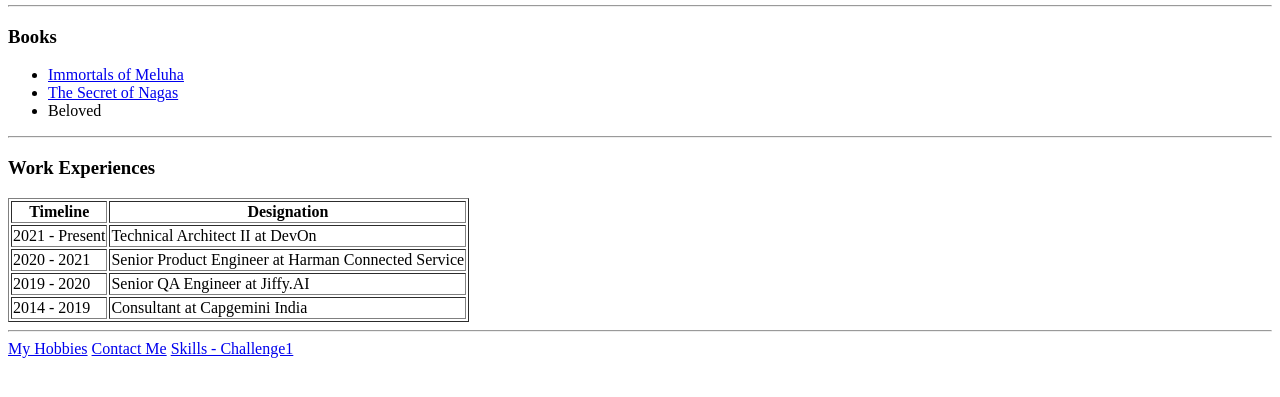
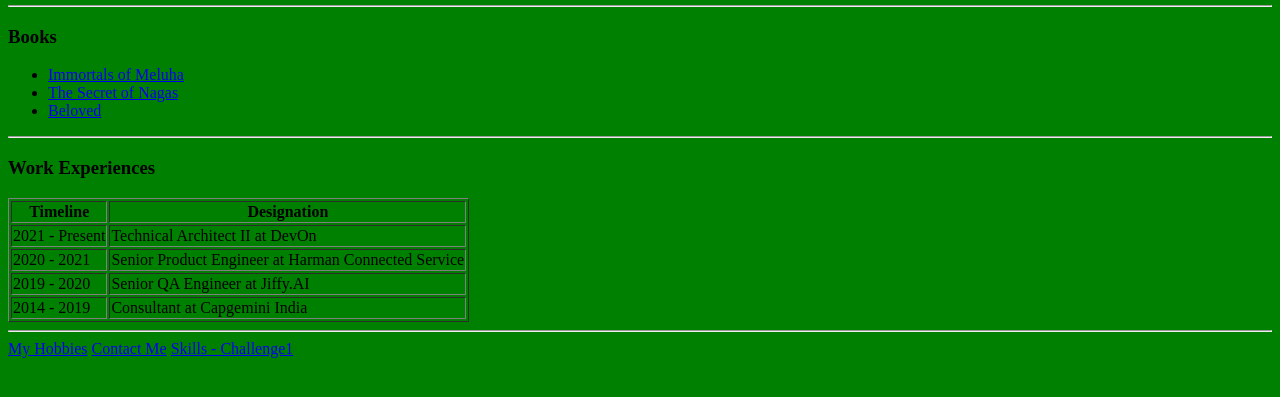
Before and after one commit to bineet18/Angular_Test1, a plain HTML site: page index.html in a window 1280 px wide. Shown: the part 207-604 px from the top of the page. Drawn offline with Linux system fonts and the light colour scheme.

Commit message:
First CSS implementation

```diff
--- a/index.html
+++ b/index.html
@@ -6,7 +6,7 @@
   <title>First Page</title>
 </head>
 
-<body>
+<body style="background-color: green;">
   <table cellspacing=20>
     <tr>
       <td><img src="./images/Bineet_CircularCrop.png" alt="The image not Found!!!" width="150" height="150"></td>
@@ -23,7 +23,7 @@
   <ul>
     <li><a href="https://www.amazon.in/Immortals-Meluha-Shiva-Trilogy/dp/1623651433">Immortals of Meluha</a></li>
     <li><a href="https://www.amazon.in/Secret-Nagas-Shiva-Trilogy-2/dp/9381626340">The Secret of Nagas</a></li>
-    <li>Beloved</li>
+    <li><a href="https://www.amazon.in/dp/B00N3Q0SZK/ref=dp-kindle-redirect?_encoding=UTF8&btkr=1">Beloved</a></li>
   </ul>
   <hr />
   <h3>Work Experiences</h3>
```
